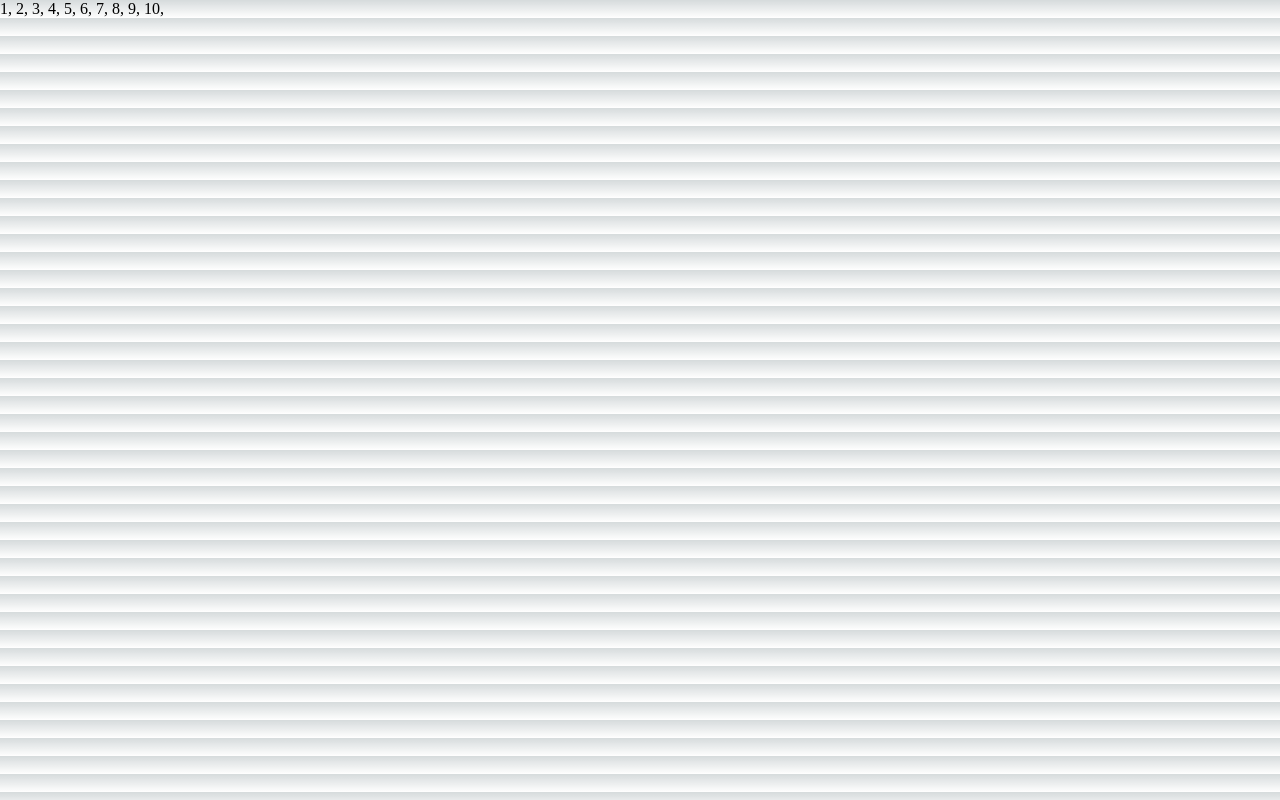
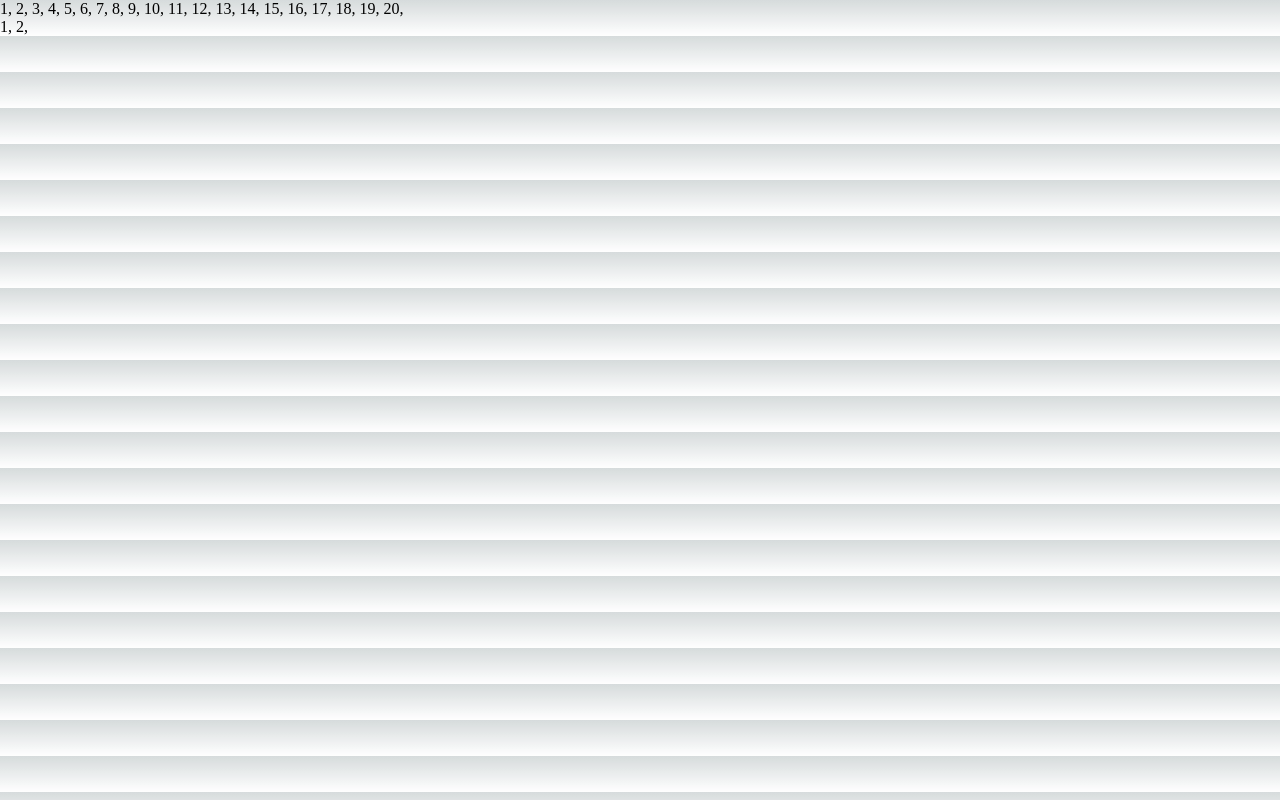
Before and after one commit to marcossabatini7/ion-estudo-next-js, a Next.js app: page /basicos/list2 in a window 1280 px wide. Built offline with nearby package versions, Linux system fonts and the light colour scheme.

Commit message:
lista dinâmica jsx

```diff
--- a/src/pages/basicos/list2.jsx
+++ b/src/pages/basicos/list2.jsx
@@ -1,11 +1,17 @@
+function gerarLista(tamanho = 10) {
+	const lista = []
+
+	for (let index = 1; index <= tamanho; index++) {
+		lista.push(<span key={index}>{index}, </span>)
+	}
+	return lista
+}
+
 export default function list2() {
-	const itens = [1, 2, 3, 4, 5, 6, 7, 8, 9, 10]
-
 	return (
-		<div>
-			{itens.map((item) => (
-				<span key={item}>{item}, </span>
-			))}
-		</div>
+		<>
+			<div>{gerarLista(20)}</div>
+			<div>{gerarLista(2)}</div>
+		</>
 	)
 }
```
